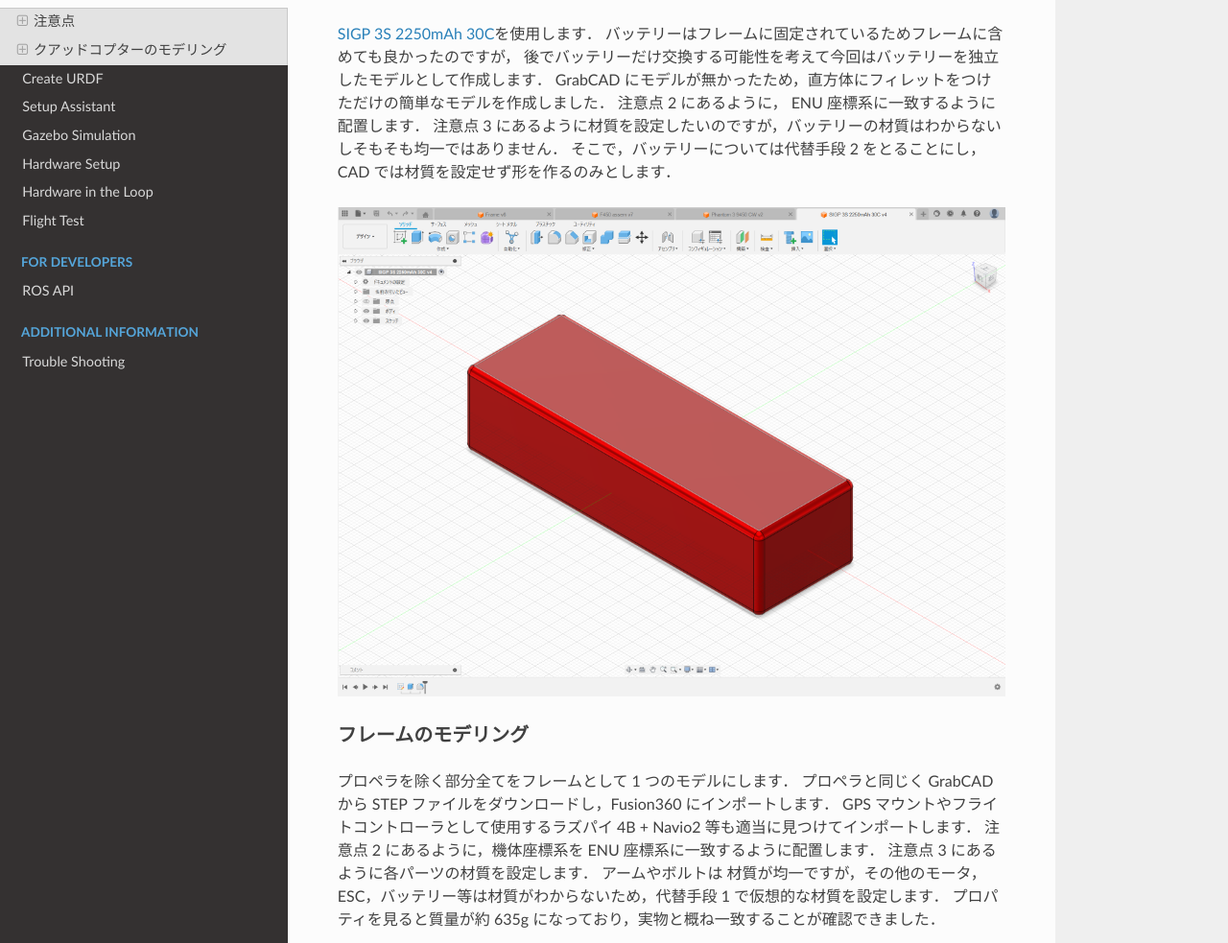
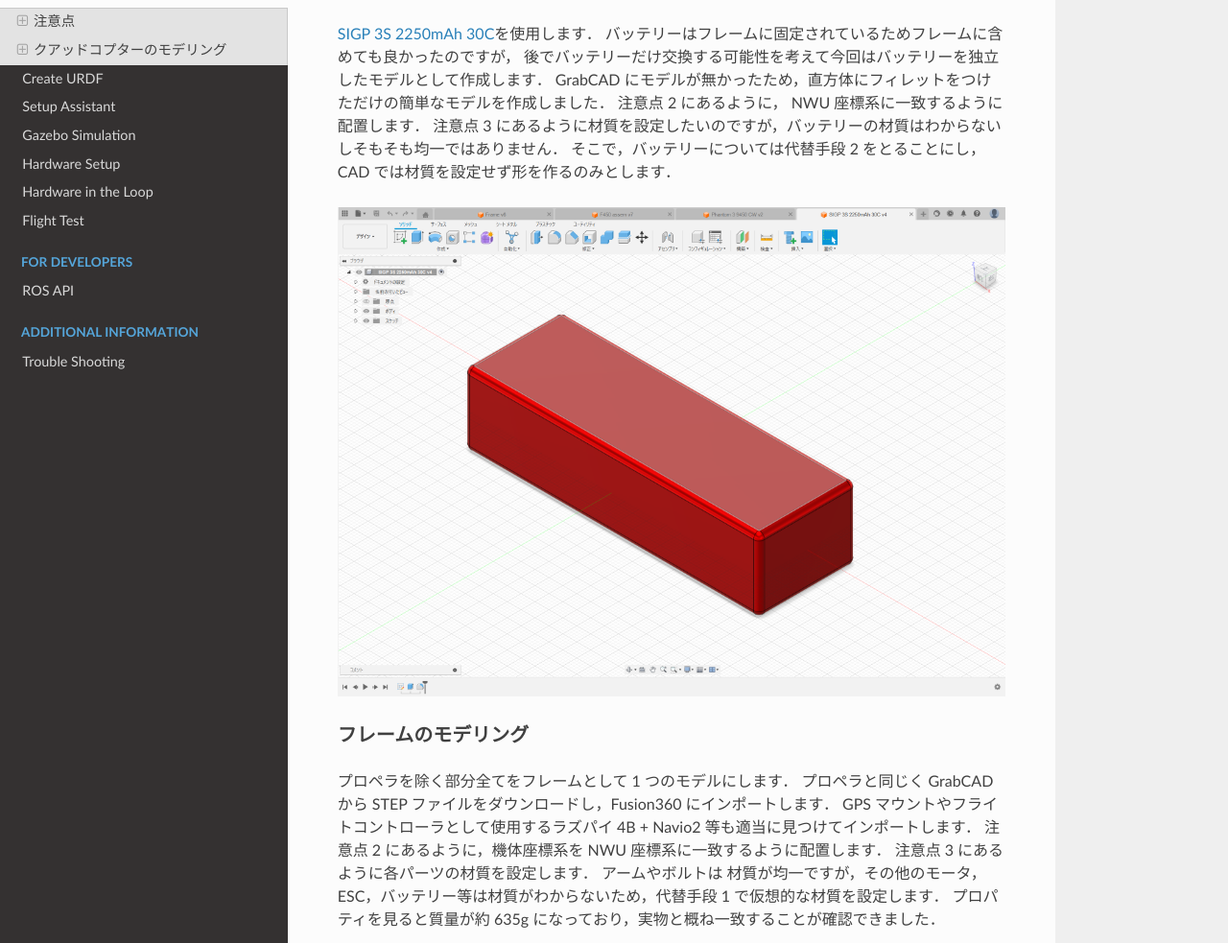
Before and after one commit to TobasFlightControl/tobas_wiki, an MkDocs documentation site: the page built from docs/model_drone.md, in a window 1280 px wide and 1400 px high, scrolled down 2516 px. Shown: the part 232-1215 px from the top of the window at 96% size. Built offline with MkDocs 1.6.1, drawn with Linux system fonts in a browser that asks for light colours; nearby versions of some CDN libraries; some of the changed text lies outside the part shown.

Commit message:
ENU -> NWU

```diff
--- a/docs/model_drone.md
+++ b/docs/model_drone.md
@@ -19,7 +19,7 @@ URDF ではドローンを含むロボットを剛体多リンク系として表
 ### 2. 各モデルの座標軸をなるべく機体のベース座標系に合わせる
 
 URDF が作成しやすくなり，ランタイムにも見通しが良くなります．
-Gazebo (物理シミュレータ) と同じく，ENU 座標系 (X 軸を前，Y 軸を左，Z 軸を上) に一致させることをおすすめします．
+Gazebo (物理シミュレータ) と同じく，NWU 座標系 (X 軸を前，Y 軸を左，Z 軸を上) に一致させることをおすすめします．
 
 ### 3. 質量特性を得るために各モデルに材質を設定する
 
@@ -61,7 +61,7 @@ Gazebo (物理シミュレータ) と同じく，ENU 座標系 (X 軸を前，Y
 バッテリーはフレームに固定されているためフレームに含めても良かったのですが，
 後でバッテリーだけ交換する可能性を考えて今回はバッテリーを独立したモデルとして作成します．
 GrabCAD にモデルが無かったため，直方体にフィレットをつけただけの簡単なモデルを作成しました．
-注意点 2 にあるように， ENU 座標系に一致するように配置します．
+注意点 2 にあるように， NWU 座標系に一致するように配置します．
 注意点 3 にあるように材質を設定したいのですが，バッテリーの材質はわからないしそもそも均一ではありません．
 そこで，バッテリーについては代替手段 2 をとることにし，CAD では材質を設定せず形を作るのみとします．
 
@@ -72,7 +72,7 @@ GrabCAD にモデルが無かったため，直方体にフィレットをつけ
 プロペラを除く部分全てをフレームとして 1 つのモデルにします．
 プロペラと同じく GrabCAD から STEP ファイルをダウンロードし，Fusion360 にインポートします．
 GPS マウントやフライトコントローラとして使用するラズパイ 4B + Navio2 等も適当に見つけてインポートします．
-注意点 2 にあるように，機体座標系を ENU 座標系に一致するように配置します．
+注意点 2 にあるように，機体座標系を NWU 座標系に一致するように配置します．
 注意点 3 にあるように各パーツの材質を設定します．
 アームやボルトは 材質が均一ですが，その他のモータ，ESC，バッテリー等は材質がわからないため，代替手段 1 で仮想的な材質を設定します．
 プロパティを見ると質量が約 635g になっており，実物と概ね一致することが確認できました．
```
Also changed, not shown: docs/create_urdf.md (+2 -2 lines).
